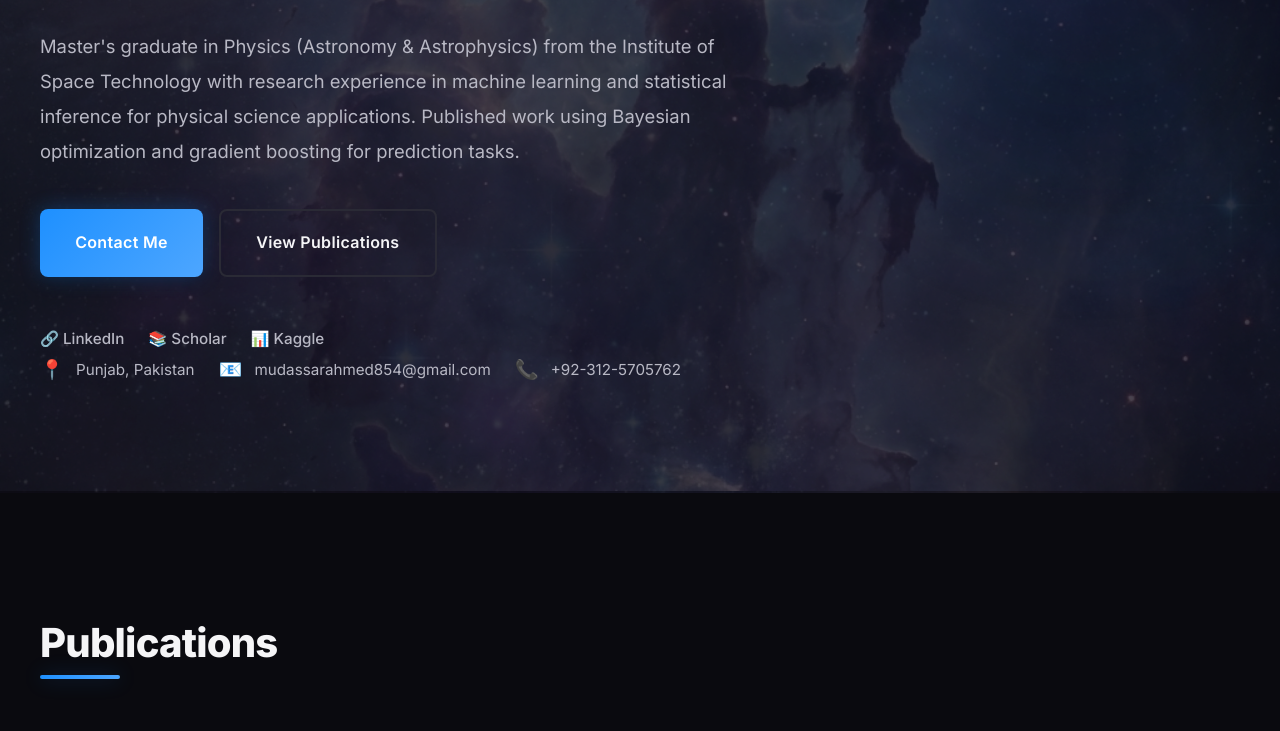
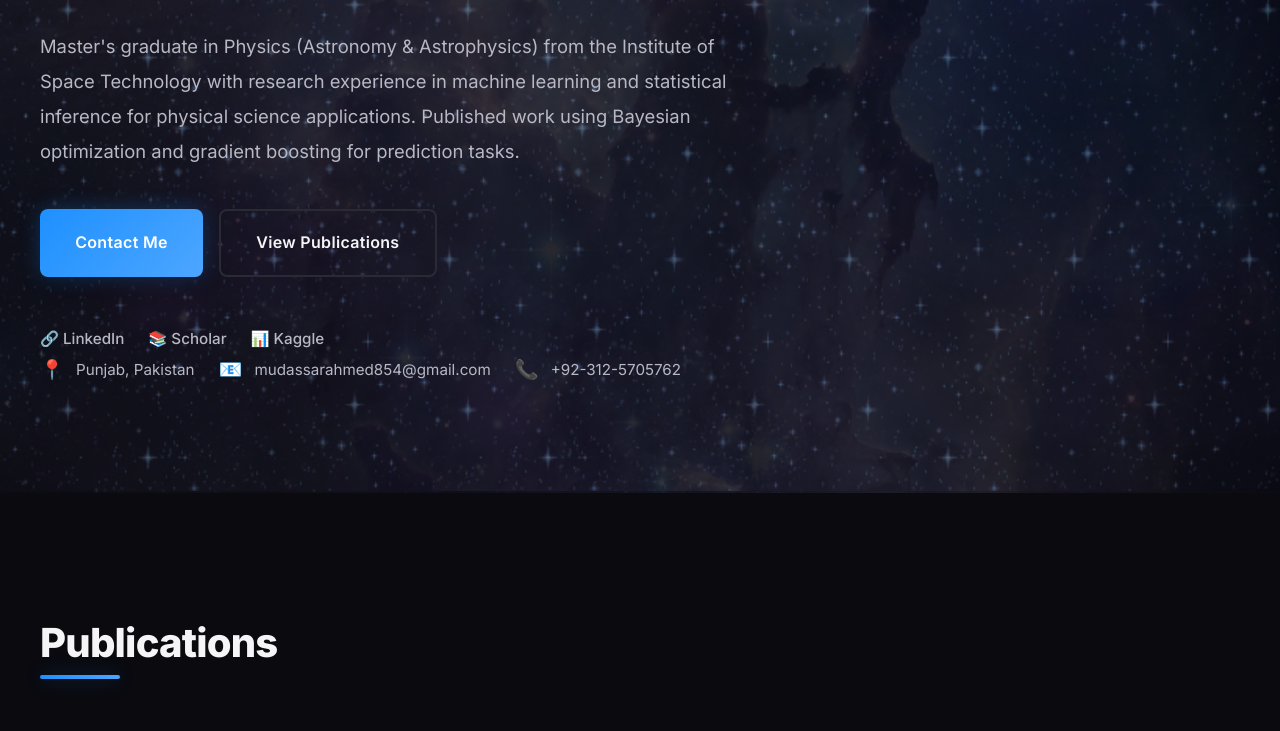
Before and after one commit to mudassarahmed854-hash/portfolio, a plain HTML site: page index.html in a window 1280 px wide. Shown: the part 309-1040 px from the top of the page. Drawn offline with Linux system fonts and the light colour scheme.

Commit message:
Add twinkling stars background layer with slow animation

```diff
--- a/index.html
+++ b/index.html
@@ -107,6 +107,9 @@
 </head>
 
 <body>
+    <!-- Twinkling Stars Background -->
+    <div class="stars-bg"></div>
+
     <!-- Navigation -->
     <nav class="navbar">
         <div class="nav-container">
--- a/styles.css
+++ b/styles.css
@@ -62,7 +62,35 @@ body::before {
     background-repeat: no-repeat;
     background-attachment: fixed;
     opacity: 0.25;
+    z-index: -3;
+}
+
+/* Twinkling Stars Layer */
+.stars-bg {
+    position: fixed;
+    top: 0;
+    left: 0;
+    width: 100%;
+    height: 100%;
+    background-image: url('assets/img/stars.png');
+    background-repeat: repeat;
+    background-size: 400px 400px;
+    opacity: 0.4;
     z-index: -2;
+    pointer-events: none;
+    animation: starsTwinkle 8s ease-in-out infinite;
+}
+
+@keyframes starsTwinkle {
+
+    0%,
+    100% {
+        opacity: 0.3;
+    }
+
+    50% {
+        opacity: 0.5;
+    }
 }
 
 /* Cosmic Galaxy Overlay */
```
Also changed, not shown: assets/img/stars.png (added).
